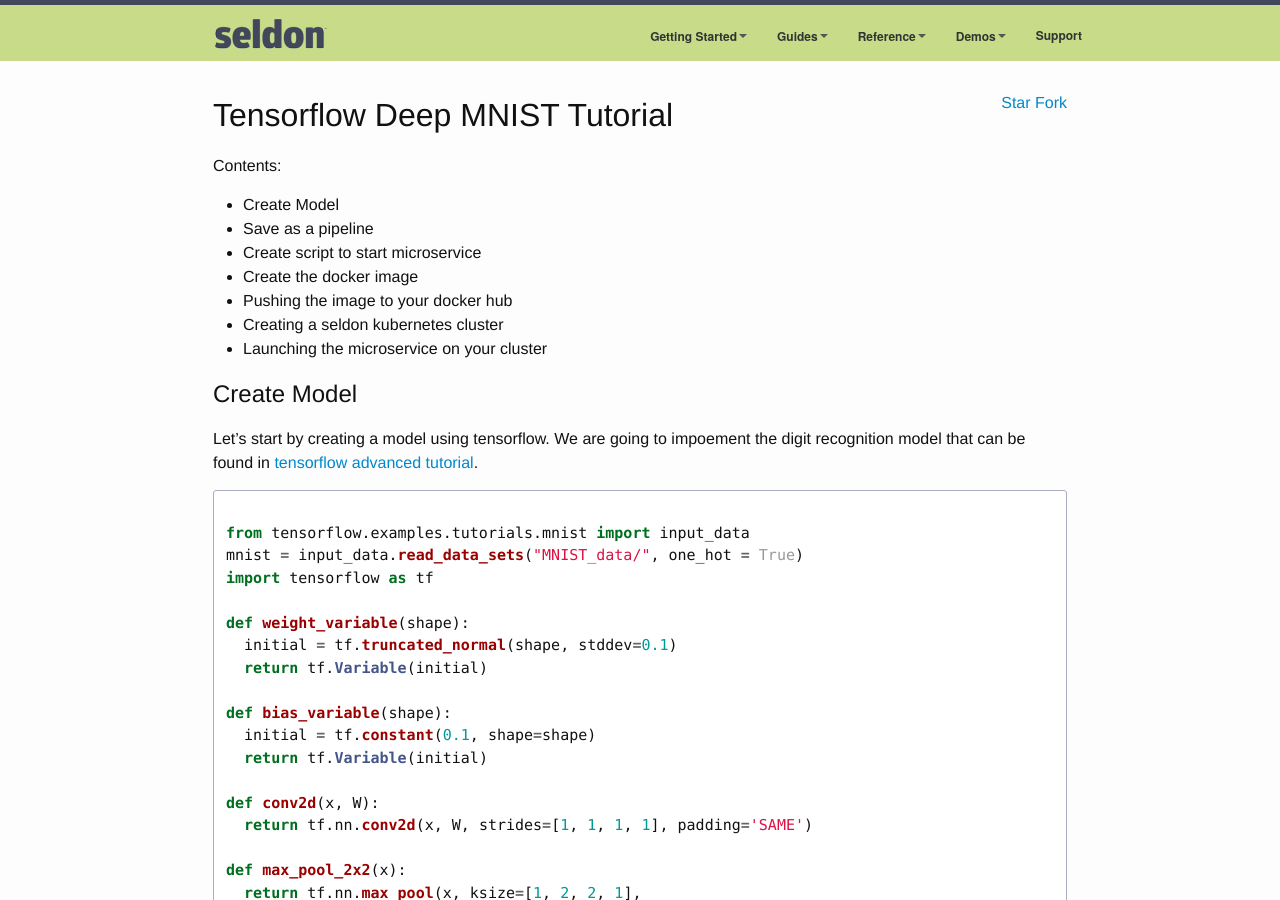
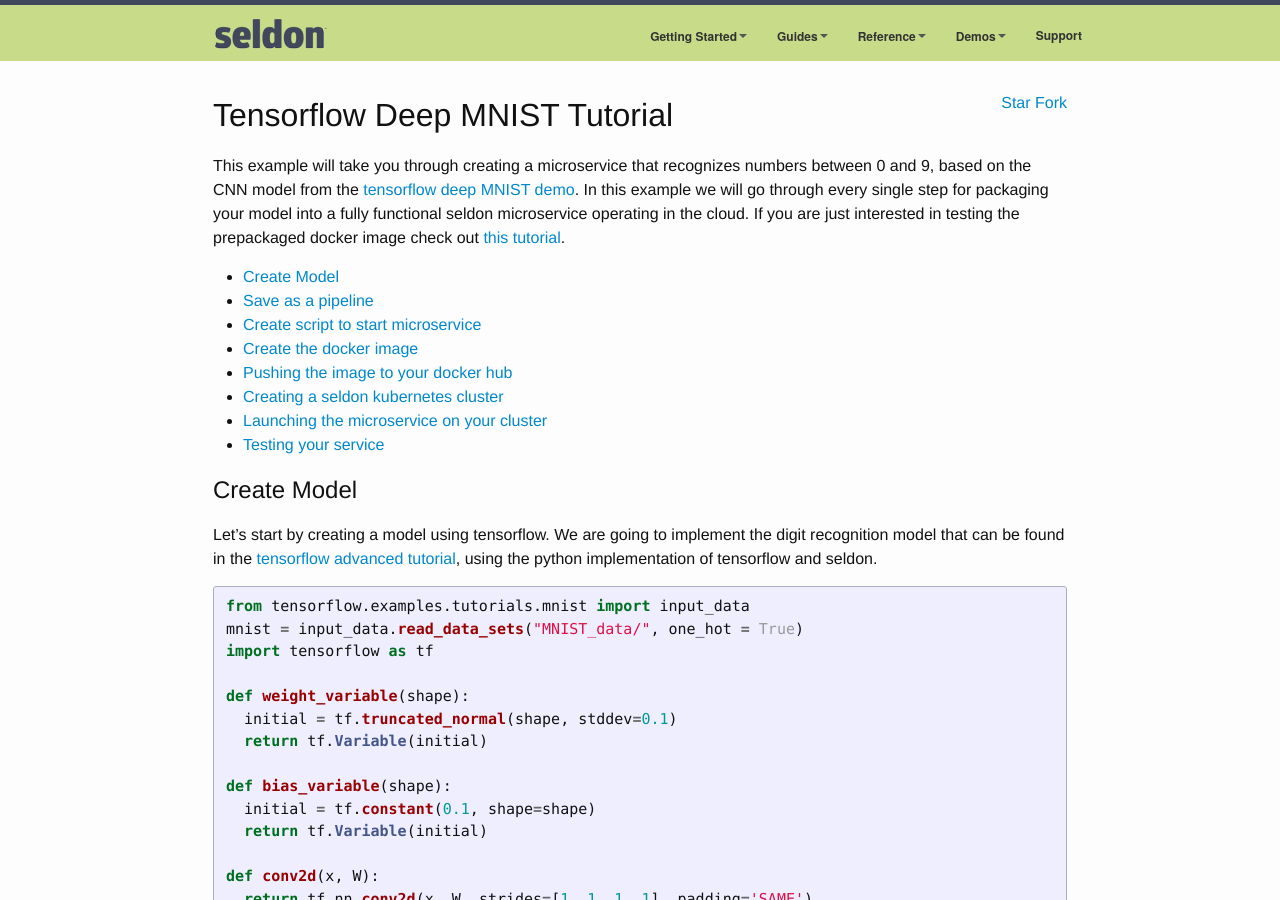
Before and after one commit to SeldonIO/seldonio.github.com, a Jekyll site: the page built from tensorflow-deep-mnist-example.md, in a window 1280 px wide and 900 px high. Built offline with Jekyll 4.4.1, drawn with Linux system fonts in a browser that asks for light colours; some of the changed text lies outside the part shown.

Commit message:
Cleaned formatting, added intro

````diff
--- a/tensorflow-deep-mnist-example.md
+++ b/tensorflow-deep-mnist-example.md
@@ -5,22 +5,24 @@ title: Tensorflow Deep MNIST Tutorial
 
 # Tensorflow Deep MNIST Tutorial
 
-Contents:
- * Create Model
- * Save as a pipeline
- * Create script to start microservice
- * Create the docker image
- * Pushing the image to your docker hub
- * Creating a seldon kubernetes cluster
- * Launching the microservice on your cluster
+This example will take you through creating a microservice that recognizes numbers between 0 and 9, based on the CNN model from the [tensorflow deep MNIST demo](https://www.tensorflow.org/versions/r0.10/tutorials/mnist/pros/index.html).
+In this example we will go through every single step for packaging your model into a fully functional seldon microservice operating in the cloud. If you are just interested in testing the prepackaged docker image check out [this tutorial](tensorflow-deep-mnist-example-docker.html).
+
+ * [Create Model](#model)
+ * [Save as a pipeline](#pipeline)
+ * [Create script to start microservice](#microservice)
+ * [Create the docker image](#docker-image)
+ * [Pushing the image to your docker hub](#docker-hub)
+ * [Creating a seldon kubernetes cluster](#cluster)
+ * [Launching the microservice on your cluster](#starting)
+ * [Testing your service](#test)
 
 
-## Create Model
+## Create Model<a name="model"></a>
 
-Let's start by creating a model using tensorflow. We are going to impoement the digit recognition model that can be found in [tensorflow advanced tutorial](https://www.tensorflow.org/versions/r0.10/tutorials/mnist/pros/index.html).
+Let's start by creating a model using tensorflow. We are going to implement the digit recognition model that can be found in the [tensorflow advanced tutorial](https://www.tensorflow.org/versions/r0.10/tutorials/mnist/pros/index.html), using the python implementation of tensorflow and seldon.
 
-```python
-
+{% highlight python %}
 from tensorflow.examples.tutorials.mnist import input_data
 mnist = input_data.read_data_sets("MNIST_data/", one_hot = True)
 import tensorflow as tf
@@ -96,19 +98,16 @@ if __name__ == '__main__':
 	    sess.run(train_step, feed_dict={x: batch_xs, y_: batch_ys, keep_prob: 0.5})
 
 	print("test accuracy %g"%accuracy.eval(session=sess,feed_dict={x: mnist.test.images, y_: mnist.test.labels, keep_prob: 1.0}))
+{% endhighlight %}
+
+Here we define a convolutional neural network and train it over the MNIST dataset shipped with tensorflow.
 
 
-```
-
-Here we define a convolutional neural netwrok and train it over the MNIST dataset shipped with tensorflow.
-
-
-## Save as a pipeline
+## Save as a pipeline<a name="pipeline"></a>
 
 Now that we have a fully functional machine learning model, we are going to turn it into a pipeline and package it as a microservice using Seldon tools. We can do all of this easily in python:
 
-```python
-
+{% highlight python %}
 	from seldon.tensorflow_wrapper import TensorFlowWrapper
 	from sklearn.pipeline import Pipeline
 	from seldon.pipeline.util import Pipeline_wrapper
@@ -121,148 +120,125 @@ Now that we have a fully functional machine learning model, we are going to turn
 	pw = Pipeline_wrapper()
 
 	pw.save_pipeline(p,'deep_mnist_pipeline')
-
-```
+{% endhighlight %}
 
 Let's look in more detail at each one of these steps
 
-```python
-
+{% highlight python %}
 tfc = TensorFlowWrapper(sess,x,y,target="y",target_readable="class",excluded=['class'])
-
-```
+{% endhighlight %}
 
 Here we use the TensorFlowWrapper class to standardise our model so that it can be integrated in a generic machine learning pipeline (next step). We need to pass as arguments:
+
  * the tensorflow session (sess)
  * the input variable (x)
  * the output variable (y)
  * a list of the variables that need to take a constant value at prediction time (keep_prob must be set as 1.0)
 
-```python
-
+{% highlight python %}
 p = Pipeline([('deep_classifier',tfw)])
-
-```
+{% endhighlight %}
 
 Here we create a scikit learn pipeline comprising a single step which corresponds to our tensorflow model. More information on predictive pipelines can be found [here](prediction-guide.html).
 
-```python
-
+{% highlight python %}
 	pw = Pipeline_wrapper()
 	pw.save_pipeline(p,'deep_mnist_pipeline')
-
-```
+{% endhighlight %}
 
 Finally we use seldon's pipeline wrapper to save the pipeline to the disk. The microservice will be generated from this save file.
 
-## Create script to start microservice
+## Create script to start microservice<a name="microservice"></a>
 
 We are going to write a simple bash script to launch the microservice and save it in a file called run_microservice.sh
 
-```bash
-
+{% highlight bash %}
 #!/bin/bash
 
 set -o nounset
 set -o errexit
 
 python /home/seldon/scripts/start_prediction_microservice.py --pipeline /home/seldon/deep_mnist_pipeline --model_name deep_mnist_tensorflow
-
-```
+{% endhighlight %}
 
 This uses seldon's script to launch a microservice from the saved pipeline.
 You can try to run it but be aware that it needs for your pipeline to be saved in /home/seldon.
 
-## Creating the docker image
+## Creating the docker image<a name="docker-image"></a>
 
 We are going to create a docker image from our microservice. Here is the content of the dockerfile:
 
-```Dockerfile
-
-FROM seldonio/pyseldon:2.0.5
+{% highlight Dockerfile %}
+FROM seldonio/pyseldon:2.0.6
 
 COPY deep_mnist_pipeline /home/seldon/deep_mnist_pipeline
 COPY run_microservice.sh /run_microservice.sh
 
-RUN conda install -y -c conda-forge tensorflow
-
 CMD ["/run_microservice.sh"]
-
-```
+{% endhighlight %}
 
 Let's look at it line by line:
 
-```Dockerfile
+{% highlight Dockerfile %}
+FROM seldonio/pyseldon:2.0.6
+{% endhighlight %}
 
-FROM seldonio/pyseldon:2.0.5
+We are going to base our image on pyseldon's image that has seldon installed as well as python and a number of libraries like tensorflow.
 
-```
-
-We are going to base our image on pyseldon's image that has seldon installed as well as python and a number of libraries.
-
-```Dockerfile
-
+{% highlight Dockerfile %}
 COPY deep_mnist_pipeline /home/seldon/deep_mnist_pipeline
 COPY run_microservice.sh /run_microservice.sh
-
-```
+{% endhighlight %}
 
 We copy the pipeline and the script that starts the microservice
 
-```Dockerfile
-
-RUN conda install -y -c conda-forge tensorflow
-
-```
-
-We install tensorflow.
-
-```Dockerfile
-
+{% highlight Dockerfile %}
 CMD ["/run_microservice.sh"]
-
-```
+{% endhighlight %}
 
 And finally, we call our script to launch the microservice!
 
 Now you can choose a name for your image (we went for deep_mnist) and ask docker to build it using the following command line:
 
-```bash
+{% highlight bash %}
 docker build -t seldonio/deep_mnist:1.0 .
-```
+{% endhighlight %}
 
 seldonio is the name of our docker hub (more about this in the next part) and 1.0 is the version of the image.
 
-## Pushing the image to your docker hub
+## Pushing the image to your docker hub<a name="docker-hub"></a>
 
 In order for your kubernetes cluster on google cloud (or any cloud service) to find your docker image it needs to be pushed to a docker hub. You can create a docker hub very easily [here](https://docs.docker.com/v1.8/userguide/dockerrepos/).
 Once you have a docker hub you can use the following command to log into it and push your image:
 
-```bash
+{% highlight bash %}
 docker login -u seldonio && docker push seldonio/deep_mnist:1.0
-```
+{% endhighlight %}
 
 
-## Creating a seldon kubernetes cluster
+## Creating a seldon kubernetes cluster<a name="cluster"></a>
 
 The full documentation for this step can be found [here](install.html)
 
 
-## Launching the microservice on your cluster
+## Launching the microservice on your cluster<a name="starting"></a>
 
 The first step is to create a client for your microservice. More information on seldon clients can be found [here](seldon-cli.html#client).
 This can be done using seldon-cli as follows:
 
-```bash
-
+{% highlight bash %}
 seldon-cli client --action setup --db-name ClientDB --client-name deep_mnist_client
-
-```
+{% endhighlight %}
 
 This requires an existing datasource. ClientDB is a datasource that is created by seldon on start-up but you can use another one that you create using [seldon-cli db](seldon-cli.html#db).
 
 Finally, you can launch your microservice using kubernetes/bin/run_prediction_microservice.sh.
 
-```bash
+{% highlight bash %}
 run_prediction_microservice.sh deep_mnist_service seldonio/deep_mnist 1.0 deep_mnist_client
-```
+{% endhighlight %}
+
+
+## Testing your service<a name="test"></a>
+
+The microservice takes as input a vector of 784 floats corresponding to the pixels of a 28x28 image and returns a list of probabilities for each number between 0 and 9. In order to test it you can use the [flask webapp](tensorflow-deep-mnist-webapp.html) we have created for this purpose.
````
Also changed, not shown: tensorflow-deep-mnist-example-docker.md (+8 -8 lines), tensorflow-deep-mnist-webapp.md (+10 -10 lines).
